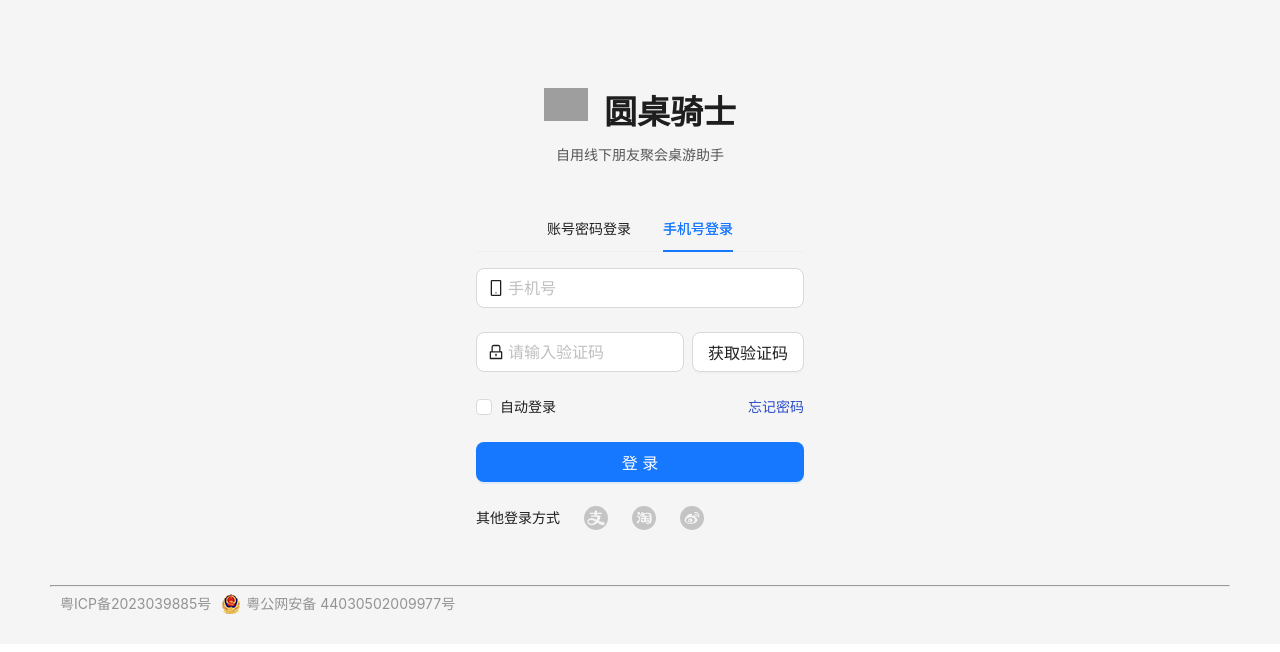
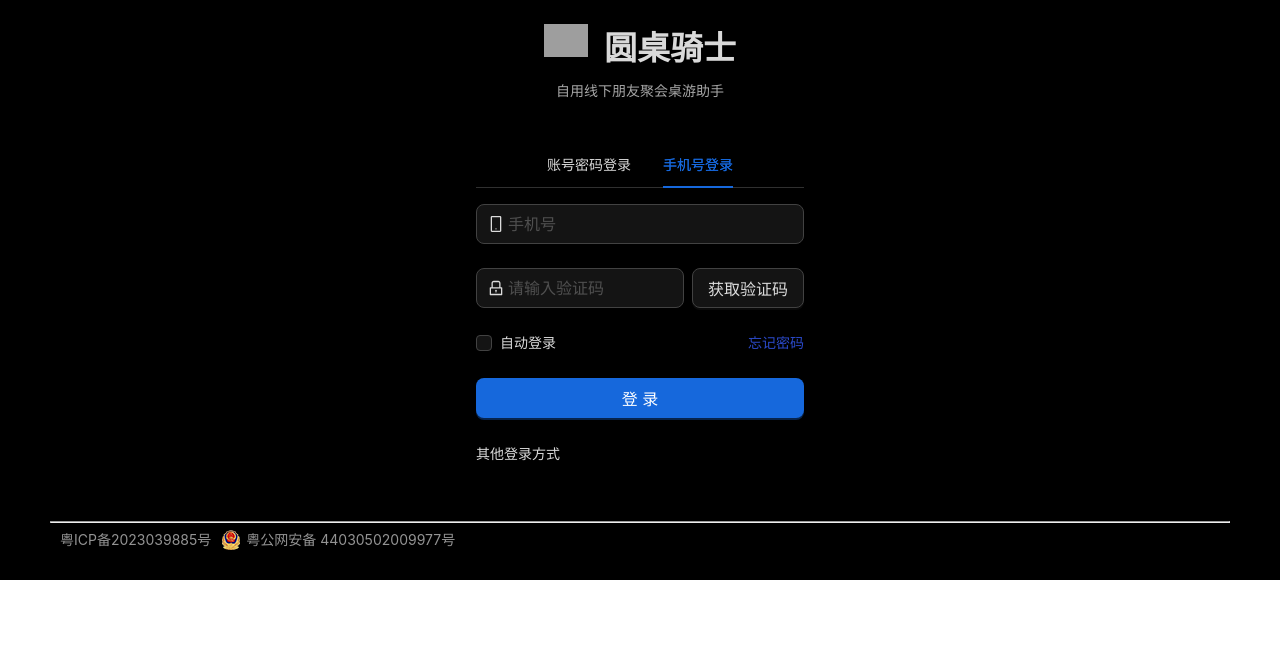
Before and after one commit to stark-sim/avalon_react, a Next.js app: page / in a window 1280 px wide. Shown: the top 652 px of the page. Built offline with nearby package versions, Linux system fonts and the light colour scheme; grey boxes are pictures that could not be loaded.

Commit message:
feat: dark theme

```diff
--- a/components/IndexLayout.tsx
+++ b/components/IndexLayout.tsx
@@ -3,46 +3,48 @@ import Link from "next/link";
 import Head from "next/head";
 
 import Apollo from "./Apollo";
-import { Layout, Space } from 'antd';
+import { Layout, Space } from "antd";
 const { Header, Footer, Content } = Layout;
 
 const headerStyle: React.CSSProperties = {
-  textAlign: 'center',
-  color: '#fff',
+  textAlign: "center",
+  color: "#fff",
   height: 64,
   paddingInline: 50,
-  lineHeight: '64px',
-  backgroundColor: '#f5f5f5',
+  lineHeight: "64px",
+  backgroundColor: "#f5f5f5",
 };
 
 const contentStyle: React.CSSProperties = {
-  textAlign: 'center',
+  textAlign: "center",
   minHeight: 120,
-  lineHeight: '120px',
-  color: '#fff',
-  backgroundColor: 'white',
+  lineHeight: "120px",
+  color: "#fff",
+  backgroundColor: "white",
 };
 
 const siderStyle: React.CSSProperties = {
-  textAlign: 'center',
-  lineHeight: '120px',
-  color: '#fff',
-  backgroundColor: '#3ba0e9',
+  textAlign: "center",
+  lineHeight: "120px",
+  color: "#fff",
+  backgroundColor: "#3ba0e9",
 };
 
 const footerStyle: React.CSSProperties = {
-  textAlign: 'center',
-  color: '#fff',
-  backgroundColor: '#7dbcea',
+  textAlign: "center",
+  color: "#fff",
+  backgroundColor: "#7dbcea",
 };
-
 
 type Props = {
   children?: ReactNode;
   title?: string;
 };
 
-const IndexLayout = ({ children, title = "This is the default title" }: Props) => (
+const IndexLayout = ({
+  children,
+  title = "This is the default title",
+}: Props) => (
   <div>
     <Head>
       <title>{title}</title>
@@ -51,16 +53,14 @@ const IndexLayout = ({ children, title = "This is the default title" }: Props) =
     </Head>
     <Space direction="vertical" style={{ width: "100%" }} size={[0, 48]}>
       <Layout>
-        <Header style={headerStyle}>
-          {/* <header>
+        {/* <header>
             <nav>
               <Link href="/">Home</Link> | <Link href="/about">About</Link> |{" "}
               <Link href="/users">Users List</Link> |{" "}
               <a href="/api/users">Users API</a>
             </nav>
           </header> */}
-        </Header>
-        <Content >{children}</Content>
+        <Content>{children}</Content>
         <Footer>
           <hr />
           <div>
--- a/pages/_app.tsx
+++ b/pages/_app.tsx
@@ -1,12 +1,14 @@
 import { App } from "antd";
-import { ConfigProvider } from "antd";
+import { ConfigProvider, theme } from "antd";
 
 import '../styles/global.css'
 
 export default function MyApp({ Component, pageProps }) {
   return (
     // 全局配置加 context 套件，对每一个 page 都生效
-    <ConfigProvider>
+    <ConfigProvider  theme={{
+      algorithm: theme.darkAlgorithm,
+    }}>
       <App>
         <Component {...pageProps} />
       </App>
```
